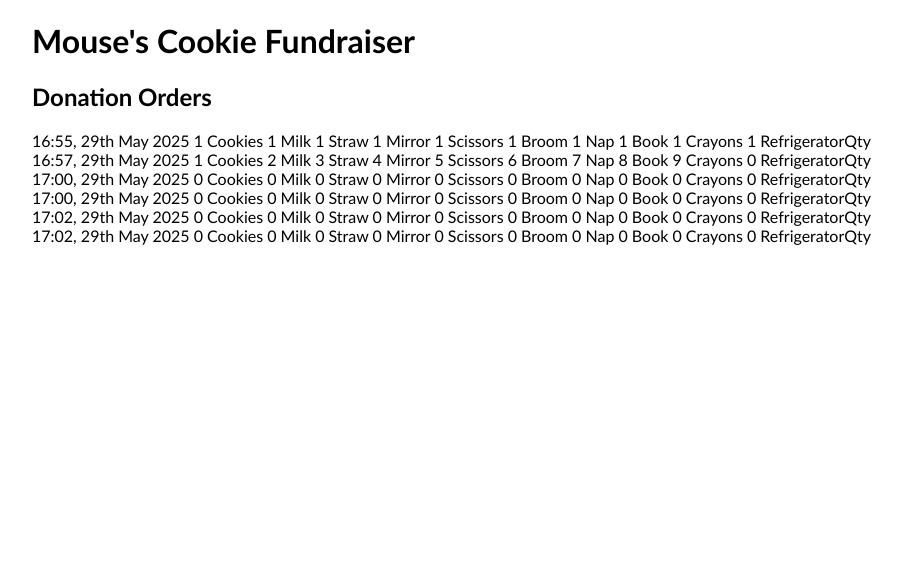
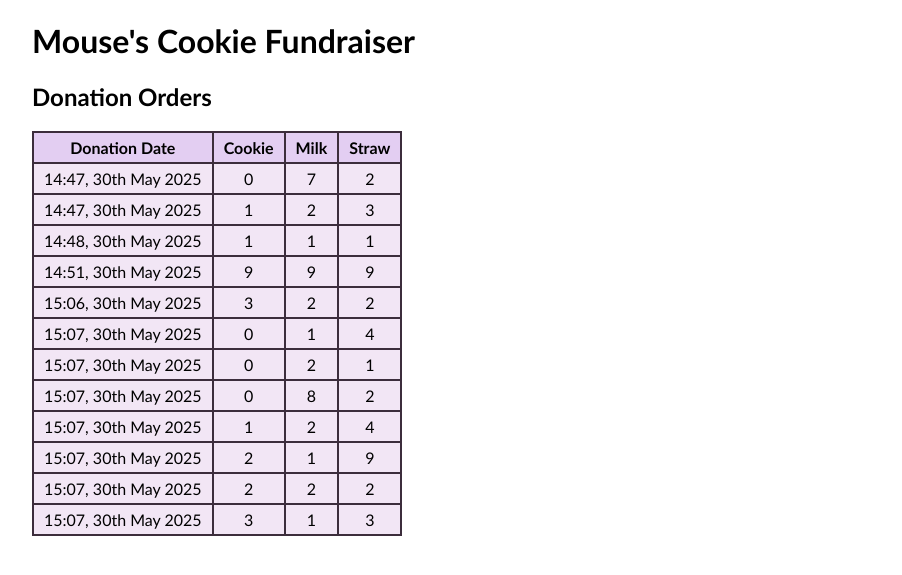
Before and after one commit to Miles-Wiser/TESD_1500_Database_Development, a PHP site: page /viewdonations.php in a window 1280 px wide. Shown: the top 575 px of the page, without its empty margins (64-966 px from the left). Run offline with PHP 8.4, Linux system fonts and the light colour scheme.

Commit message:
Add files via upload

```diff
--- a/Chapter3/Assignment/donate.html
+++ b/Chapter3/Assignment/donate.html
@@ -33,7 +33,7 @@
         <input type="text" name="strawQty" size="1" maxlength="1">
         <br>
 
-        <label for="mirrorQty">Mirror</label>
+        <!-- <label for="mirrorQty">Mirror</label>
         <input type="text" name="mirrorQty" size="1" maxlength="1">
         <br>
         <label for="scissorsQty">Scissors</label>
@@ -53,7 +53,7 @@
         <br>
         <label for="refrigeratorQty">Refrigerator</label>
         <input type="text" name="refrigeratorQty" size="1" maxlength="1">
-        <br>
+        <br> -->
         <input type="submit" name="submitCookie" value="Donate">
     </form>
 </body>
--- a/Chapter3/Assignment/donation.txt
+++ b/Chapter3/Assignment/donation.txt
@@ -1,6 +1,12 @@
-16:55, 29th May 2025	1 Cookies	1 Milk	1 Straw	1 Mirror	1 Scissors	1 Broom	1 Nap	1 Book	1 Crayons	1 RefrigeratorQty
-16:57, 29th May 2025	1 Cookies	2 Milk	3 Straw	4 Mirror	5 Scissors	6 Broom	7 Nap	8 Book	9 Crayons	0 RefrigeratorQty
-17:00, 29th May 2025	0 Cookies	0 Milk	0 Straw	0 Mirror	0 Scissors	0 Broom	0 Nap	0 Book	0 Crayons	0 RefrigeratorQty
-17:00, 29th May 2025	0 Cookies	0 Milk	0 Straw	0 Mirror	0 Scissors	0 Broom	0 Nap	0 Book	0 Crayons	0 RefrigeratorQty
-17:02, 29th May 2025	0 Cookies	0 Milk	0 Straw	0 Mirror	0 Scissors	0 Broom	0 Nap	0 Book	0 Crayons	0 RefrigeratorQty
-17:02, 29th May 2025	0 Cookies	0 Milk	0 Straw	0 Mirror	0 Scissors	0 Broom	0 Nap	0 Book	0 Crayons	0 RefrigeratorQty
+14:47, 30th May 2025	1 Cookies	2 Milk	3 Straw
+14:47, 30th May 2025	0 Cookies	7 Milk	2 Straw
+14:48, 30th May 2025	1 Cookies	1 Milk	1 Straw
+14:51, 30th May 2025	9 Cookies	9 Milk	9 Straw
+15:06, 30th May 2025	3 Cookies	2 Milk	2 Straw
+15:07, 30th May 2025	2 Cookies	1 Milk	9 Straw
+15:07, 30th May 2025	0 Cookies	8 Milk	2 Straw
+15:07, 30th May 2025	3 Cookies	1 Milk	3 Straw
+15:07, 30th May 2025	0 Cookies	1 Milk	4 Straw
+15:07, 30th May 2025	1 Cookies	2 Milk	4 Straw
+15:07, 30th May 2025	0 Cookies	2 Milk	1 Straw
+15:07, 30th May 2025	2 Cookies	2 Milk	2 Straw
--- a/Chapter3/Assignment/viewdonations.php
+++ b/Chapter3/Assignment/viewdonations.php
@@ -9,6 +9,10 @@
     <style>
         body {width: 85%; margin: 10px auto;
              font-family: 'Trebuchet MS', 'Lucida Sans', Arial, sans-serif;}
+        table, td, th {background-color: rgb(242, 230, 245);
+             border: 2px solid rgb(60, 45, 60); border-collapse: collapse;
+             text-align: center; padding: 5px 10px;}
+        th {background-color: rgba(191, 150, 235, 0.30);;}
     </style>
 </head>
 
@@ -17,22 +21,78 @@
     <h2>Donation Orders</h2>
 
     <?php
-        @$donation = fopen("$document_root/donation.txt", "rb");
-        flock($donation, LOCK_SH);
+        $donation= file("$document_root/donation.txt");
 
-        if (!$donation) {
+        // count the number of orders in the array
+        $numDonations = count($donation);
+
+        // Sorts orders within a minute by lowest cookie quantity, lowest milk quantity, ect.
+        sort($donation);
+
+        if ($numDonations == 0) {
             echo "<p><strong>No orders pending.<br />
-                  Please try again later.</strong></p>";
-            exit;
+                Please try again later.</strong></p>";
         }
 
-        while (!feof($donation)) {
-            $order= fgets($donation);
-            echo htmlspecialchars($order)."<br />";
+        echo "<table>\n";
+    //   echo "<tr>
+    //           <th>Donation Date</th>
+    //           <th>Cookie</th>
+    //           <th>Milk</th>
+    //           <th>Straw</th>
+    //           <th>Mirror</th>
+    //           <th>Scissors</th>
+    //           <th>Broom</th>
+    //           <th>Nap</th>
+    //           <th>Book</th>
+    //           <th>Crayons</th>
+    //           <th>Refrigerator</th>
+    //         <tr>";
+        echo "<tr>
+              <th>Donation Date</th>
+              <th>Cookie</th>
+              <th>Milk</th>
+              <th>Straw</th>
+            <tr>";
+
+        for ($i = 0; $i < $numDonations; $i++) {
+            //split up each line
+            $line = explode("\t", $donation[$i]);
+
+            // keep only the number of items ordered
+            $line[1] = intval($line[1]);
+            $line[2] = intval($line[2]);
+            $line[3] = intval($line[3]);
+            // $line[4] = intval($line[4]);
+            // $line[5] = intval($line[5]);
+            // $line[6] = intval($line[6]);
+            // $line[7] = intval($line[7]);
+            // $line[8] = intval($line[8]);
+            // $line[9] = intval($line[9]);
+            // $line[10] = intval($line[10]);
+
+            // output each order
+            // echo "<tr>
+            //       <td>".$line[0]."</td>
+            //       <td>".$line[1]."</td>
+            //       <td>".$line[2]."</td>
+            //       <td>".$line[3]."</td>
+            //       <td>".$line[4]."</td>
+            //       <td>".$line[5]."</td>
+            //       <td>".$line[6]."</td>
+            //       <td>".$line[7]."</td>
+            //       <td>".$line[8]."</td>
+            //       <td>".$line[9]."</td>
+            //       <td>".$line[10]."</td>
+            //   </tr>";
+            echo "<tr>
+                <td>".$line[0]."</td>
+                <td>".$line[1]."</td>
+                <td>".$line[2]."</td>
+                <td>".$line[3]."</td>
+            </tr>";
         }
-
-        flock($donation, LOCK_UN); // release read lock
-        fclose($donation);
+        echo "</table>";
     ?>
 </body>
 </html>
```
Also changed, not shown: Chapter3/Assignment/processcookies.php (+11 -10 lines).
